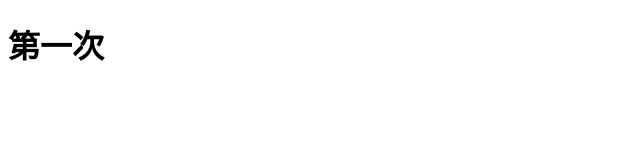
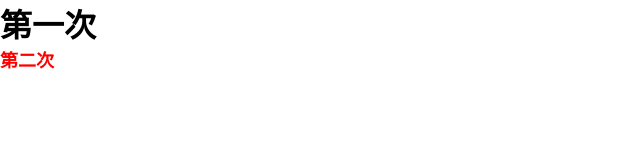
Before and after one commit to lbl0913/NB2204_01, a plain HTML site: page 作业/index.html in a window 1280 px wide. Shown: the whole page, without its empty margins (0-640 px from the left). Drawn offline with Linux system fonts and the light colour scheme.

Commit message:
'第二次添加h1标签和样式'

```diff
--- a/作业/index.html
+++ b/作业/index.html
@@ -6,10 +6,12 @@
     <meta http-equiv="X-UA-Compatible" content="IE=edge">
     <meta name="viewport" content="width=device-width, initial-scale=1.0">
     <title>Document</title>
+    <link rel="stylesheet" href="./index.css">
 </head>
 
 <body>
     <h1>第一次</h1>
+    <h1>第二次</h1>
 </body>
 
 </html>
--- a/作业/index.less
+++ b/作业/index.less
@@ -0,0 +1,9 @@
+* {
+    margin: 0;
+    padding: 0;
+}
+
+h1:nth-of-type(2) {
+    color: red;
+    font-size: 18px;
+}
```
Also changed, not shown: 作业/index.css (added).
